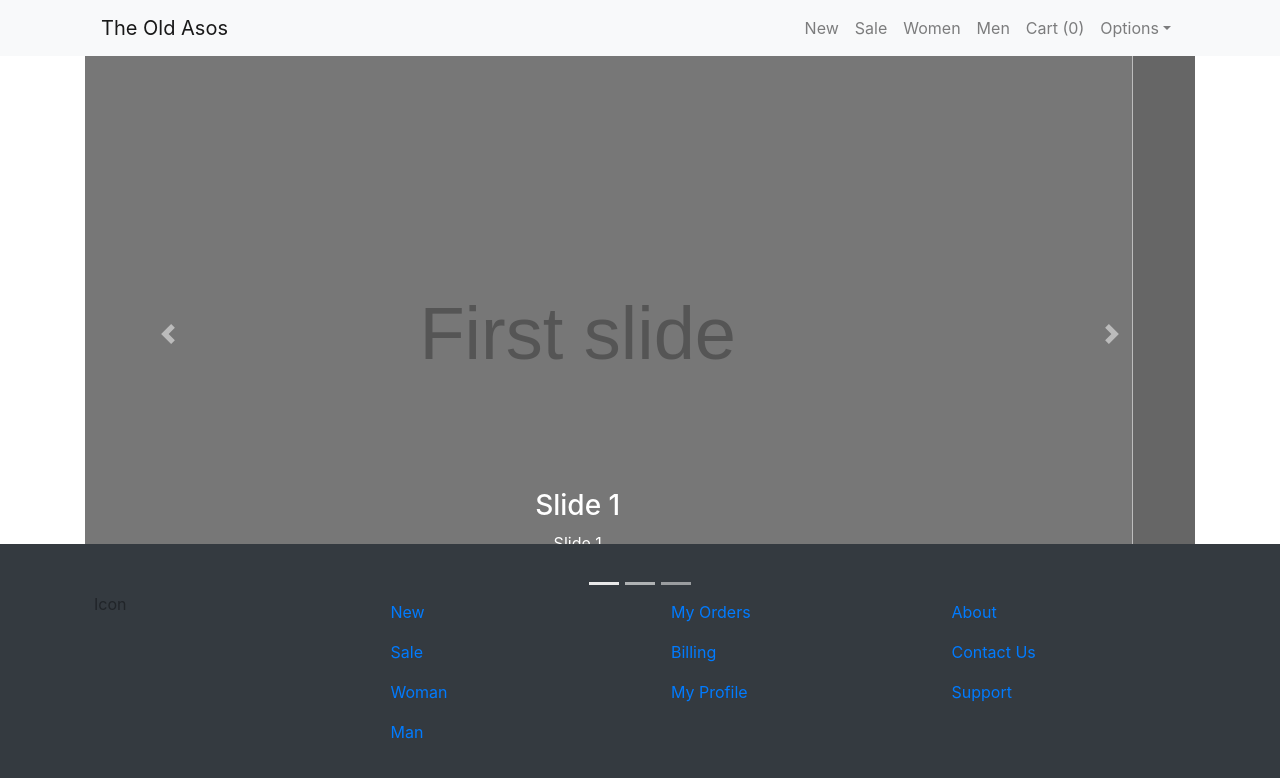
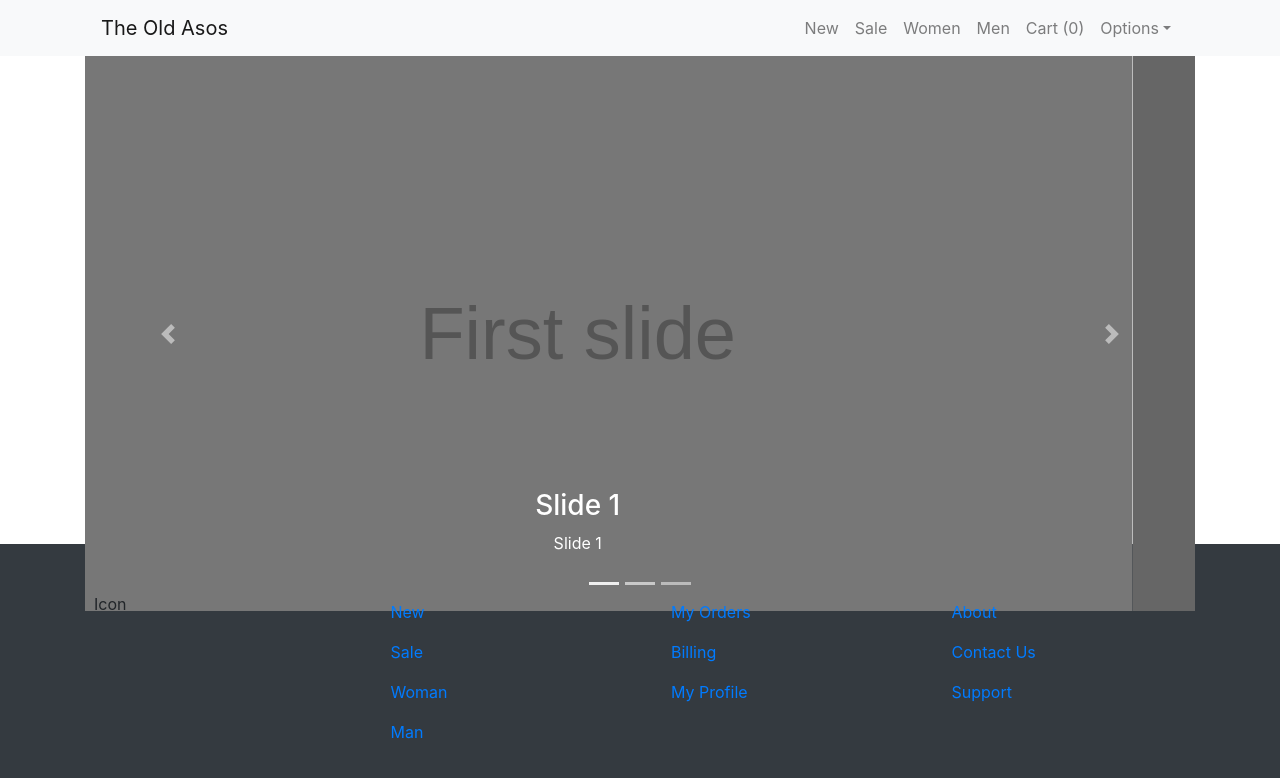
Before and after one commit to shaiatias/learn-web-java-react, a React (Create React App) app in the folder client-react/: page / in a window 1280 px wide. Shown: the top 778 px of the page. Built offline with nearby package versions, Linux system fonts and the light colour scheme.

Commit message:
fix homepage layout

```diff
--- a/client-react/src/components/Footer.css
+++ b/client-react/src/components/Footer.css
@@ -1,5 +1,4 @@
 .footer {
-	position: absolute;
 	bottom: 0;
 	left: 0;
 	width: 100%;
--- a/client-react/src/components/Layouts/HomepageLayout.css
+++ b/client-react/src/components/Layouts/HomepageLayout.css
@@ -1,3 +1,12 @@
+
+.page-wrapper {
+	display: flex;
+	flex-direction: column;
+	flex: 1;
+	height: 100%;
+}
+
 .content-min-height {
-	min-height: 600px;
+	flex: 1;
+	min-height: 300px;
 }
--- a/client-react/src/components/Layouts/HomepageLayout.jsx
+++ b/client-react/src/components/Layouts/HomepageLayout.jsx
@@ -1,10 +1,10 @@
-import React, {Component, Fragment} from "react";
+import React, {Component} from "react";
+import {Container} from "reactstrap";
 
 import "./HomepageLayout.css";
 
 import Header from "../Header";
 import Footer from "../Footer";
-import {Container} from "reactstrap";
 
 class HomepageLayout extends Component {
 
@@ -13,7 +13,7 @@ class HomepageLayout extends Component {
 		const {children} = this.props;
 
 		return (
-			<div>
+			<div className={"page-wrapper"}>
 				<Header/>
 				<Container className={"content-min-height"}>
 					{children}
```
